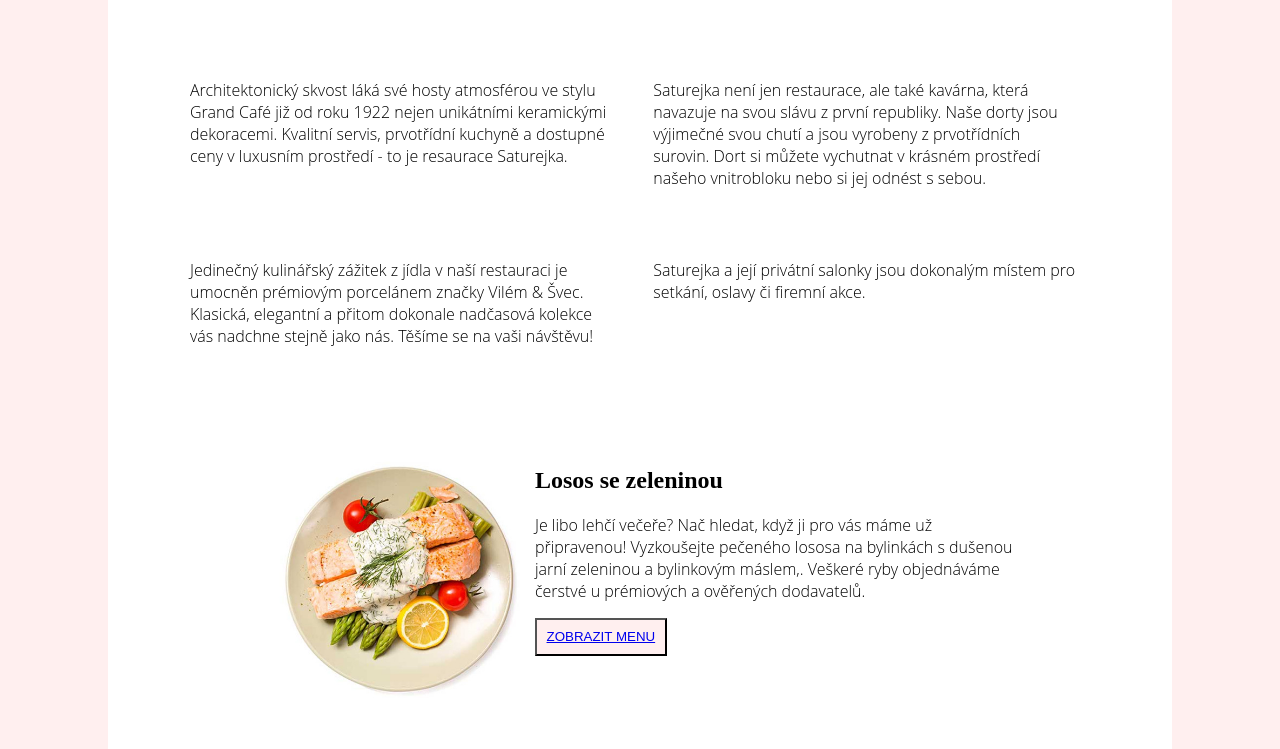
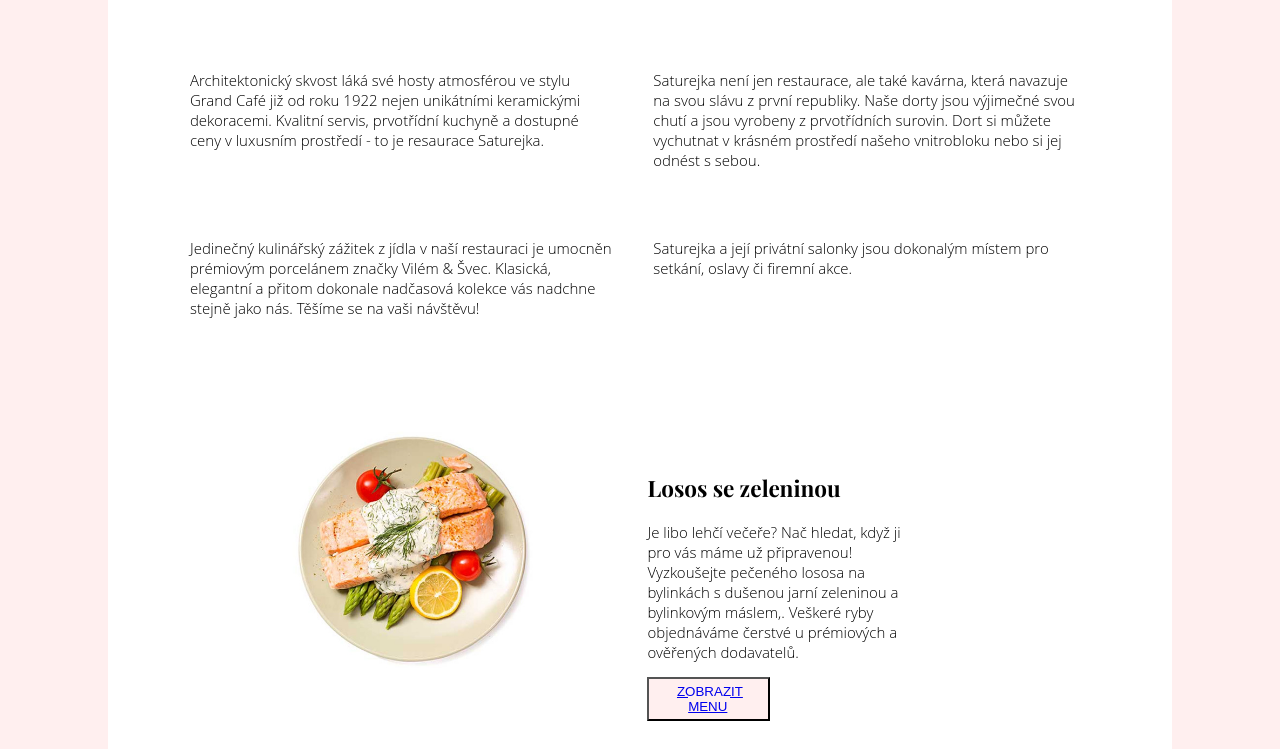
Before and after one commit to LenkaMichaleova/DA-git1-cviceni-saturejka, a plain HTML site: page index.html in a window 1280 px wide. Shown: the part 791-1540 px from the top of the page. Drawn offline with nearby package versions, Linux system fonts and the light colour scheme.

Commit message:
"úpravy stylu textu a nadpisu"

```diff
--- a/style.css
+++ b/style.css
@@ -1,3 +1,14 @@
+@import url('https://fonts.googleapis.com/css?family=Open+Sans:300|Playfair+Display:700&display=swap&subset=latin-ext');
+
+html {
+  font-family: 'Open Sans', sans-serif;
+  font-size: 15px;
+}
+
+h1, h2 {
+  font-family: 'Playfair Display', serif;
+}
+
 p {
     font-family: 'Open Sans Light';
 }
@@ -5,6 +16,7 @@ p {
 body {
     background-color: #FFEFEF;
 }
+
 
 /* hlavička */
 header {
@@ -15,6 +27,7 @@ header {
 header p {
     margin: 0 32%;
 }
+
 
 /* MAIN */
 main {
@@ -32,6 +45,7 @@ main {
     margin: 0 25% 5% 25%;
 }
 
+
 /* úvodní obrázky */
 .uvodni-obrazky {
     margin-bottom: 5%;
@@ -40,6 +54,7 @@ main {
     width: 30%;
     margin: 5px;
 }
+
 
 /* část o nás */
 .o-nas{
@@ -54,26 +69,39 @@ main {
     margin: 2%;
 }
 
+
 /* detail jídla */
 .detail-jidla {
     display: inline-flex;
     padding: 2% 10%;
-    justify-content: center;
+
 }
 
 .detail-jidla img {
     width: 270px;
     height: auto;
+    margin: 0 5%;
 }
 
-.detail-jidla button {
+.detail-jidla .popis-jidla {
+    margin: 0 10%;
+    padding: 5%;
+}
+
+.detail-jidla button{
     background-color: #FFEFEF;
     padding: 2%;
 }
 
-.detail-jidla a :hover {
+.detail-jidla a{
+    background-color: #FFEFEF;
+    padding: 2%;
+}
+
+.detail-jidla button :hover {
     background-color: #dccaca;
 }
+
 
 /* patička */
 footer {
```
